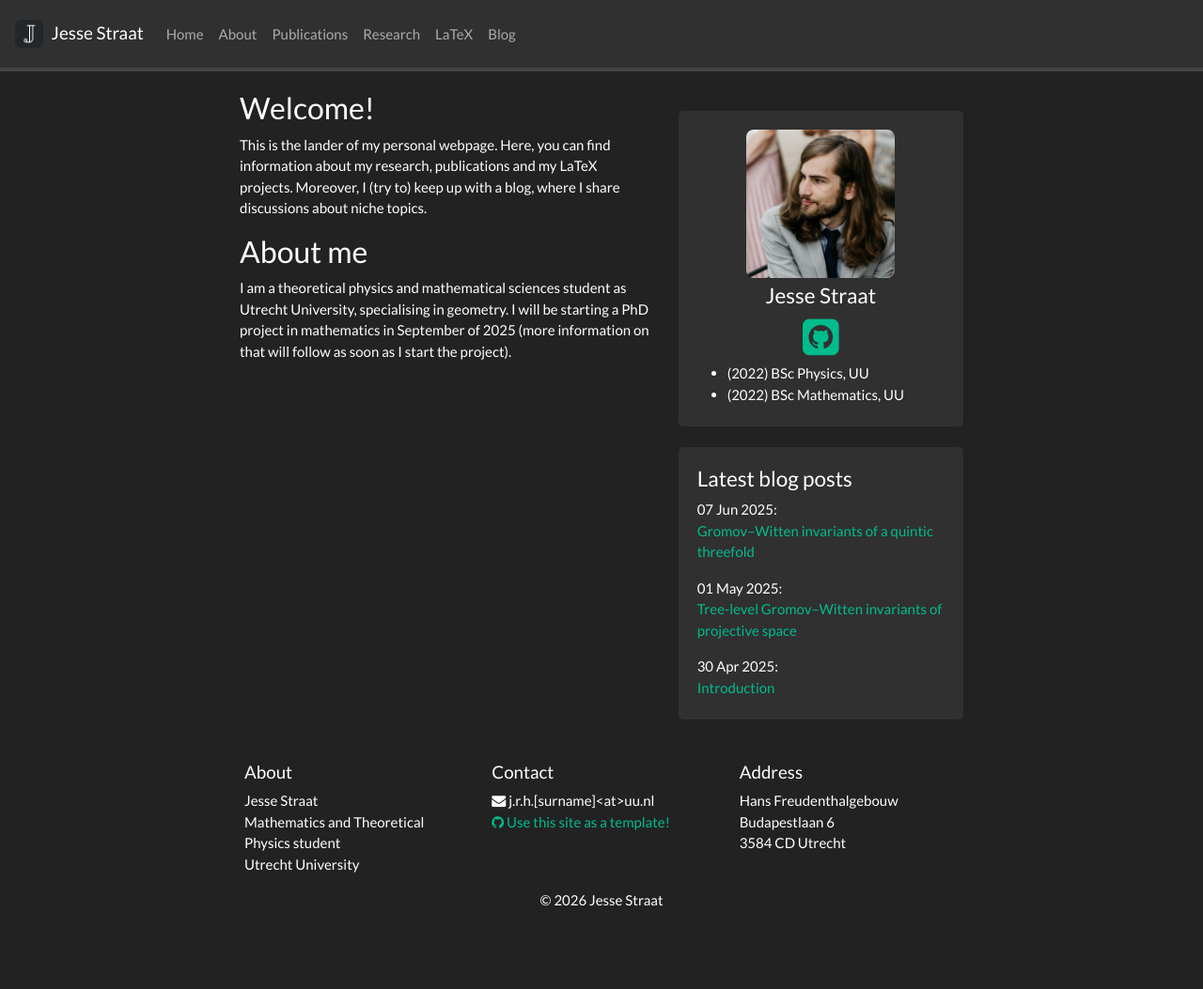
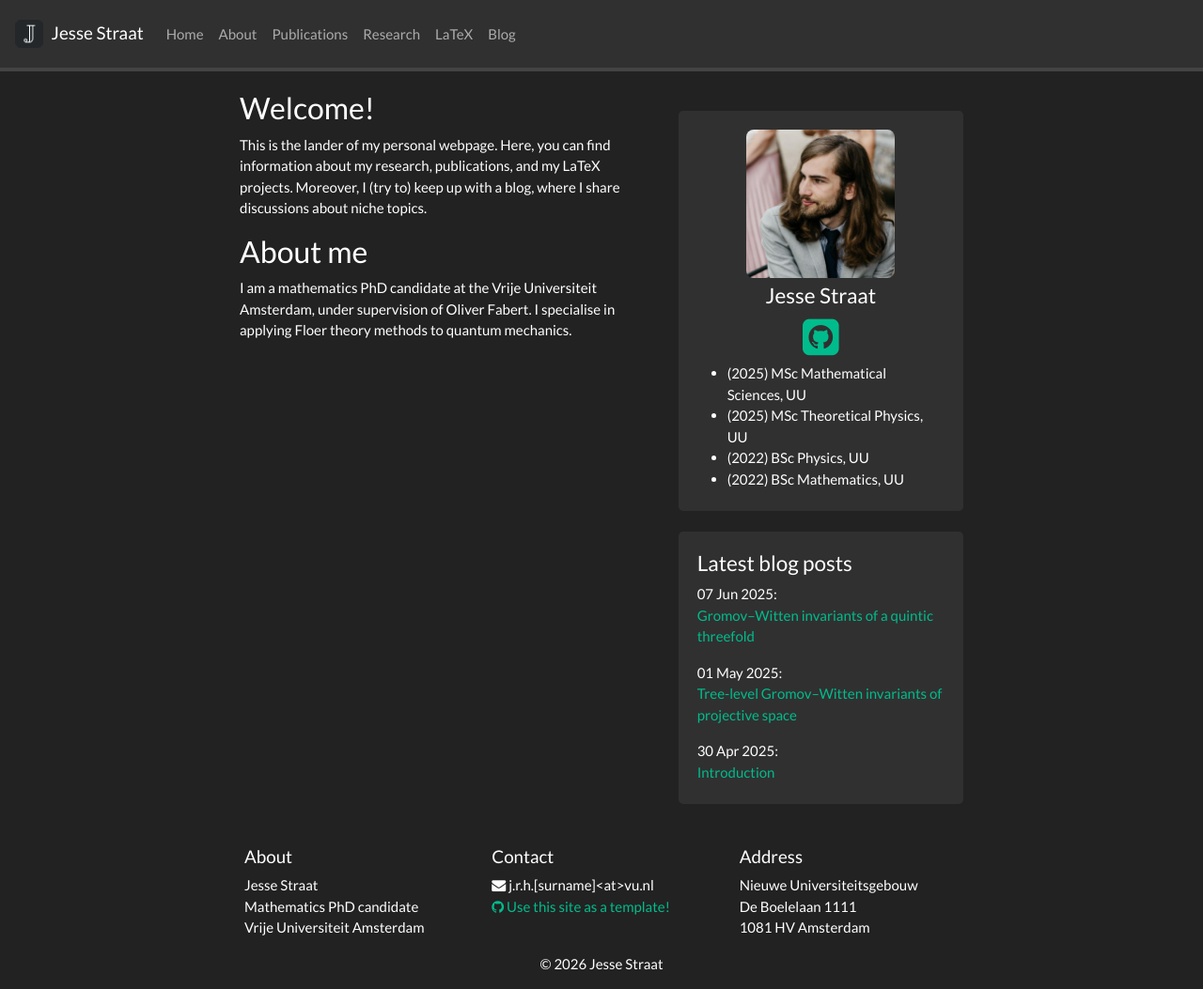
Before and after one commit to JesseStraat/jessestraat.github.io, a Jekyll site: the page built from _pages/home.md, in a window 1280 px wide and 1053 px high. Shown: the whole window at 94% size. Built offline with Jekyll 4.4.1, drawn with Linux system fonts in a browser that asks for light colours; nearby versions of some CDN libraries; a style sheet for code colours, icons or effects is not loaded.

Commit message:
Updated personal info

```diff
--- a/_config.yml
+++ b/_config.yml
@@ -13,16 +13,16 @@ url: ""
 # Footer info
 affiliation: >
   Jesse Straat<br/>
-  Mathematics and Theoretical Physics student<br/>
-  Utrecht University
+  Mathematics PhD candidate<br/>
+  Vrije Universiteit Amsterdam
 
 location: >
-  Hans Freudenthalgebouw<br/>
-  Budapestlaan 6<br/>
-  3584 CD Utrecht
+  Nieuwe Universiteitsgebouw<br/>
+  De Boelelaan 1111<br/>
+  1081 HV Amsterdam
 
 contact: >
-  <i class="fa fa-envelope fa-1x"></i> j.r.h.[surname]&ltat&gtuu.nl <br/>
+  <i class="fa fa-envelope fa-1x"></i> j.r.h.[surname]&ltat&gtvu.nl <br/>
   <a href="https://github.com/sbryngelson/academic-website-template"><i class="fa fa-github fa-1x"></i> Use this site as a template!</a>
 
 # Pages shown in navbar
--- a/_data/people.yml
+++ b/_data/people.yml
@@ -1,17 +1,21 @@
 - name: Jesse Straat
   photo: jesse.jpeg
-  info: Mathematics and Theoretical Physics student, Utrecht University
+  info: Mathematics PhD candidate, Vrije Universiteit Amsterdam
   github: https://github.com/JesseStraat
   # cv: cv/cv.pdf
   # Change the items in "education" you have (up to 6)
   education:
     [
+      "(2025) MSc Mathematical Sciences, Utrecht University",
+      "(2025) MSc Theoretical Physics, Utrecht University",
       "(2022) BSc Physics, Utrecht University",
       "(2022) BSc Mathematics, Utrecht University"
     ]
 
   educationshort:
     [
+      "(2025) MSc Mathematical Sciences, UU",
+      "(2025) MSc Theoretical Physics, UU",
       "(2022) BSc Physics, UU",
       "(2022) BSc Mathematics, UU"
     ]
--- a/_pages/home.md
+++ b/_pages/home.md
@@ -7,8 +7,8 @@ permalink: /
 
 ### Welcome!
 
-This is the lander of my personal webpage. Here, you can find information about my research, publications and my LaTeX projects. Moreover, I (try to) keep up with a blog, where I share discussions about niche topics.
+This is the lander of my personal webpage. Here, you can find information about my research, publications, and my LaTeX projects. Moreover, I (try to) keep up with a blog, where I share discussions about niche topics.
 
 ### About me
 
-I am a theoretical physics and mathematical sciences student as Utrecht University, specialising in geometry. I will be starting a PhD project in mathematics in September of 2025 (more information on that will follow as soon as I start the project).
+I am a mathematics PhD candidate at the Vrije Universiteit Amsterdam, under supervision of Oliver Fabert. I specialise in applying Floer theory methods to quantum mechanics.
```
Also changed, not shown: _pages/research.md (+2 -2 lines).
